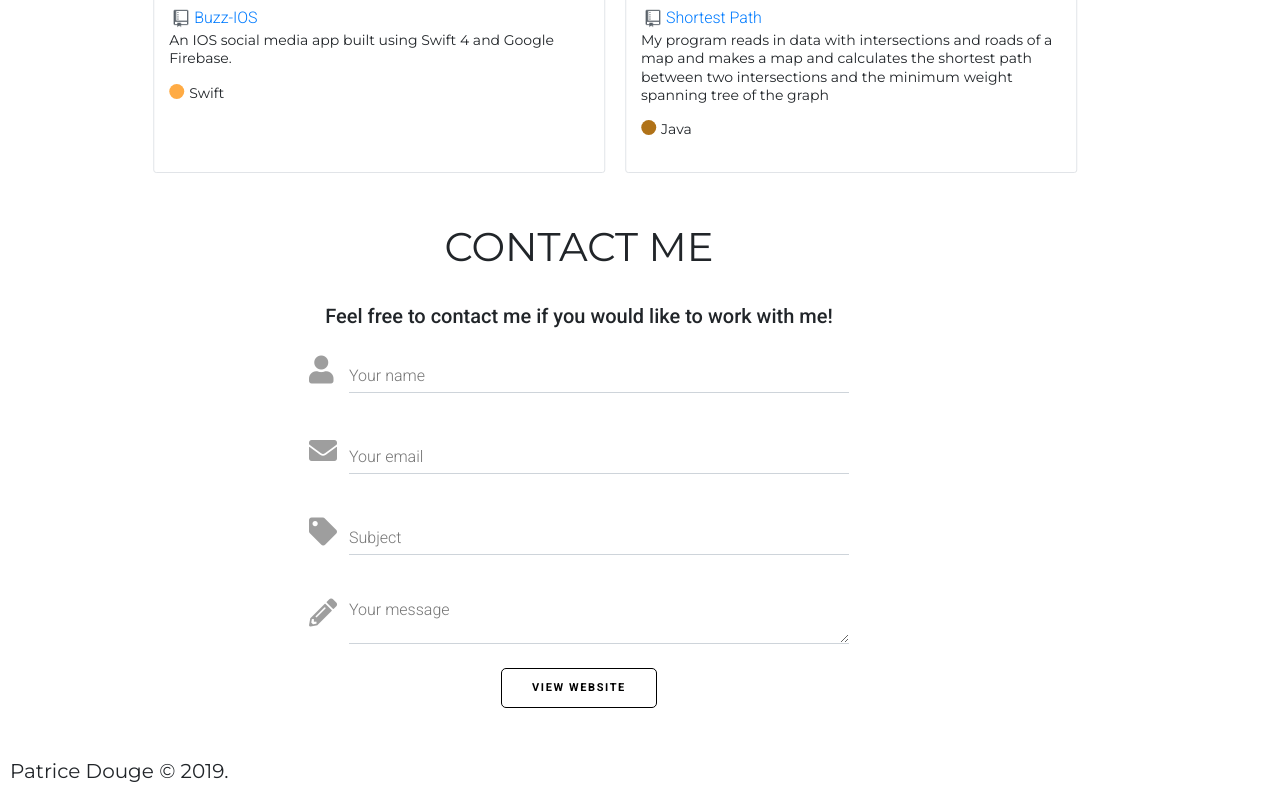
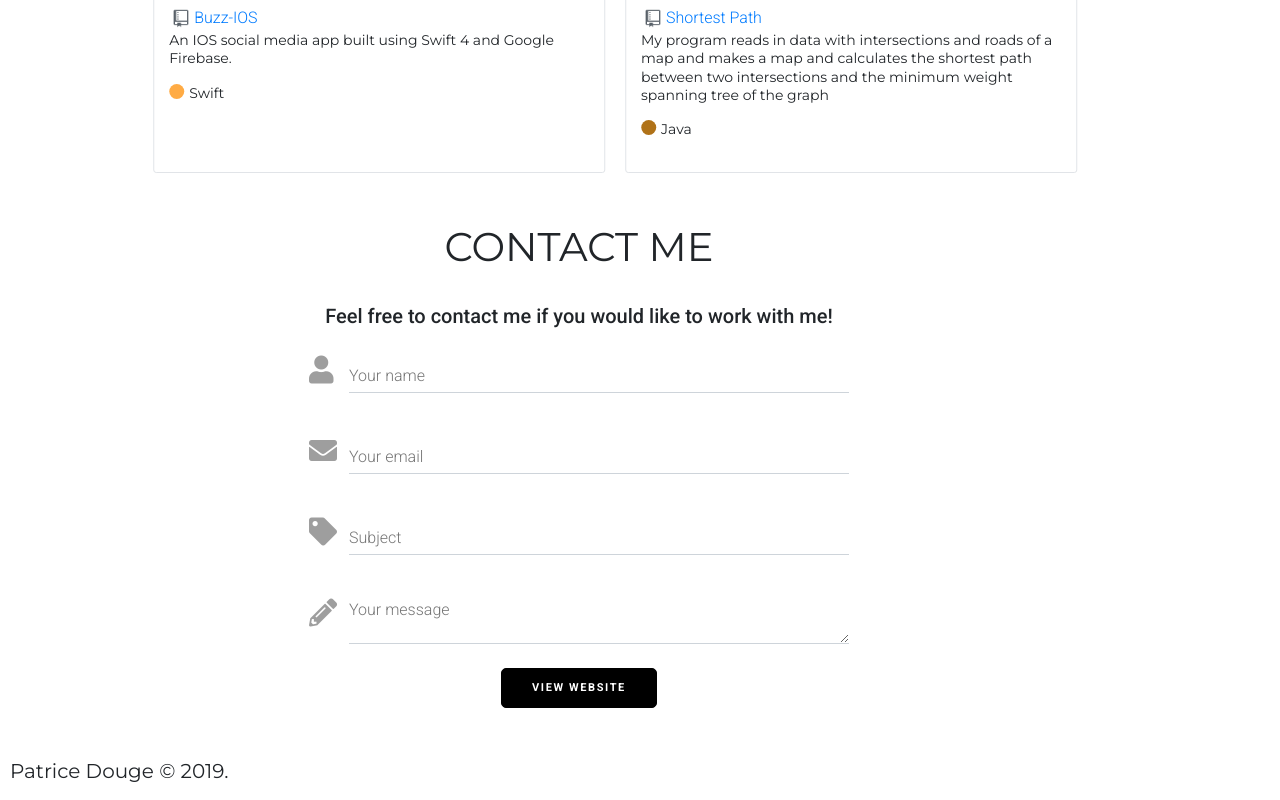
Before and after one commit to PatriceDouge/Personal_Website_V2, a React (Create React App) app: page / in a window 1280 px wide. In both pictures the pointer is over the button 578 px from the left and 3080 px from the top of the page. Shown: the part 2392-3192 px from the top of the page. Built offline with nearby package versions, Linux system fonts and the light colour scheme.

Commit message:
css change projects

```diff
--- a/src/styles/Contact.css
+++ b/src/styles/Contact.css
@@ -25,7 +25,7 @@
   right: 0;
 }
 
-.work .work-btn button:hover {
+.form .contact-btn button:hover {
   background-color: #000000;
   color: #FFFFFF;
 }
```
